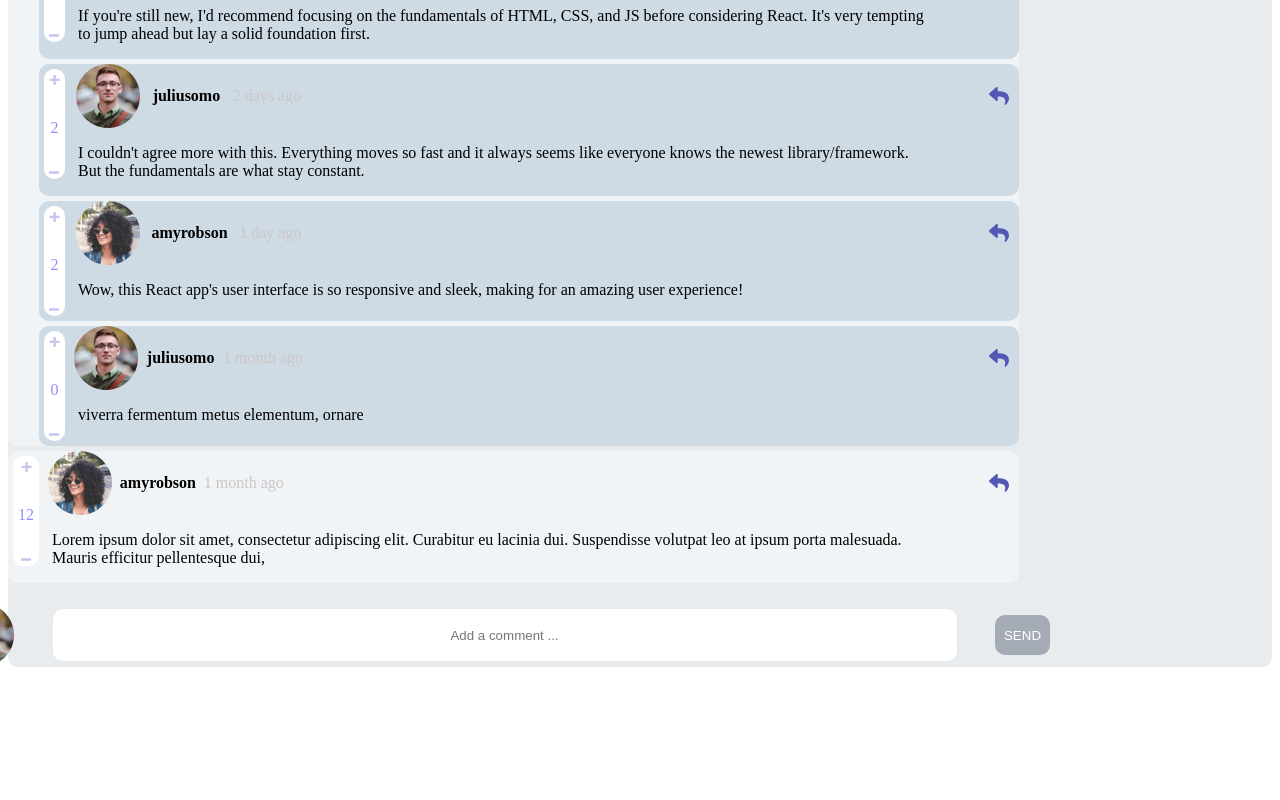
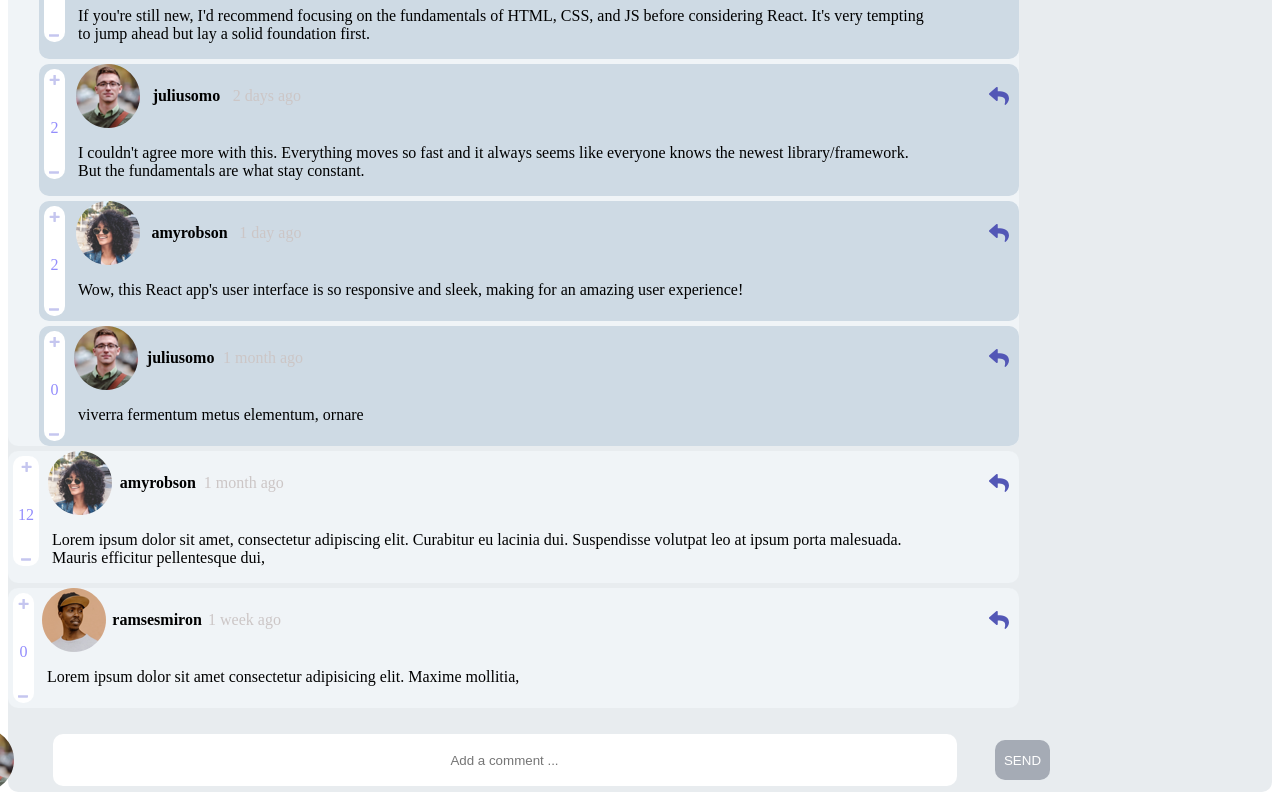
Before and after one commit to shahrzadJavadiKoushesh/AsanPadrakht-Internship, an Angular app in the folder observableInteractiveCommentSection/: page / in a window 1280 px wide. Shown: the part 449-1249 px from the top of the page. Before the commit the page ends 1124 px from the top, so only its background shows below. Built offline with nearby package versions, Linux system fonts and the light colour scheme.

Commit message:
add data

```diff
--- a/observableInteractiveCommentSection/src/app/comment.service.ts
+++ b/observableInteractiveCommentSection/src/app/comment.service.ts
@@ -134,7 +134,7 @@ export class CommentService {
           ]
         },
         {
-          "id": 1,
+          "id": 3,
           "content": "Lorem ipsum dolor sit amet, consectetur adipiscing elit. Curabitur eu lacinia dui. Suspendisse volutpat leo at ipsum porta malesuada. Mauris efficitur pellentesque dui,",
           "createdAt": "1 month ago",
           "score": 12,
@@ -144,6 +144,20 @@ export class CommentService {
               "webp": "../assets/images/avatars/image-amyrobson.webp"
             },
             "username": "amyrobson"
+          },
+          "replies": []
+        },
+        {
+          "id": 4,
+          "content": "Lorem ipsum dolor sit amet consectetur adipisicing elit. Maxime mollitia,",
+          "createdAt": "1 week ago",
+          "score": 0,
+          "user": {
+            "image": {
+              "png": "../assets/images/avatars/image-ramsesmiron.png",
+              "webp": "../assets/images/avatars/image-ramsesmiron.webp"
+            },
+            "username": "ramsesmiron"
           },
           "replies": []
         },
```
